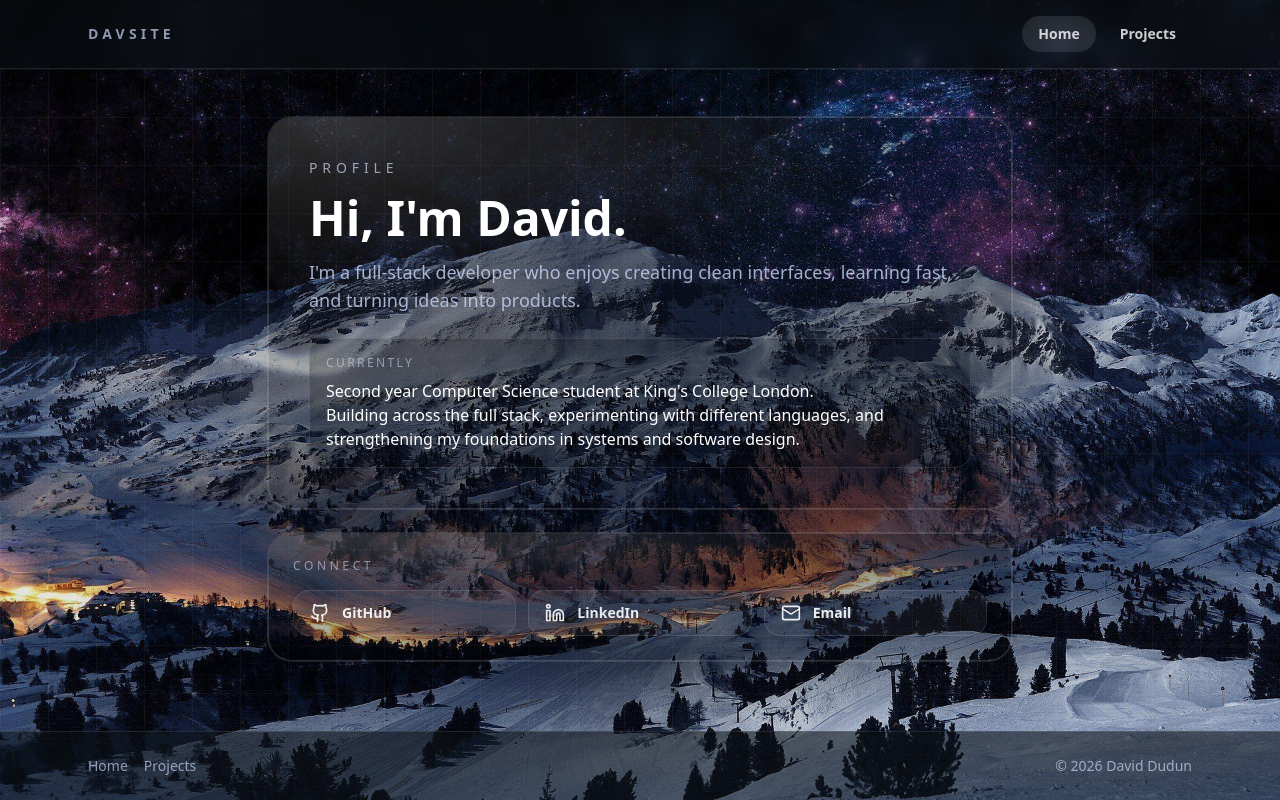
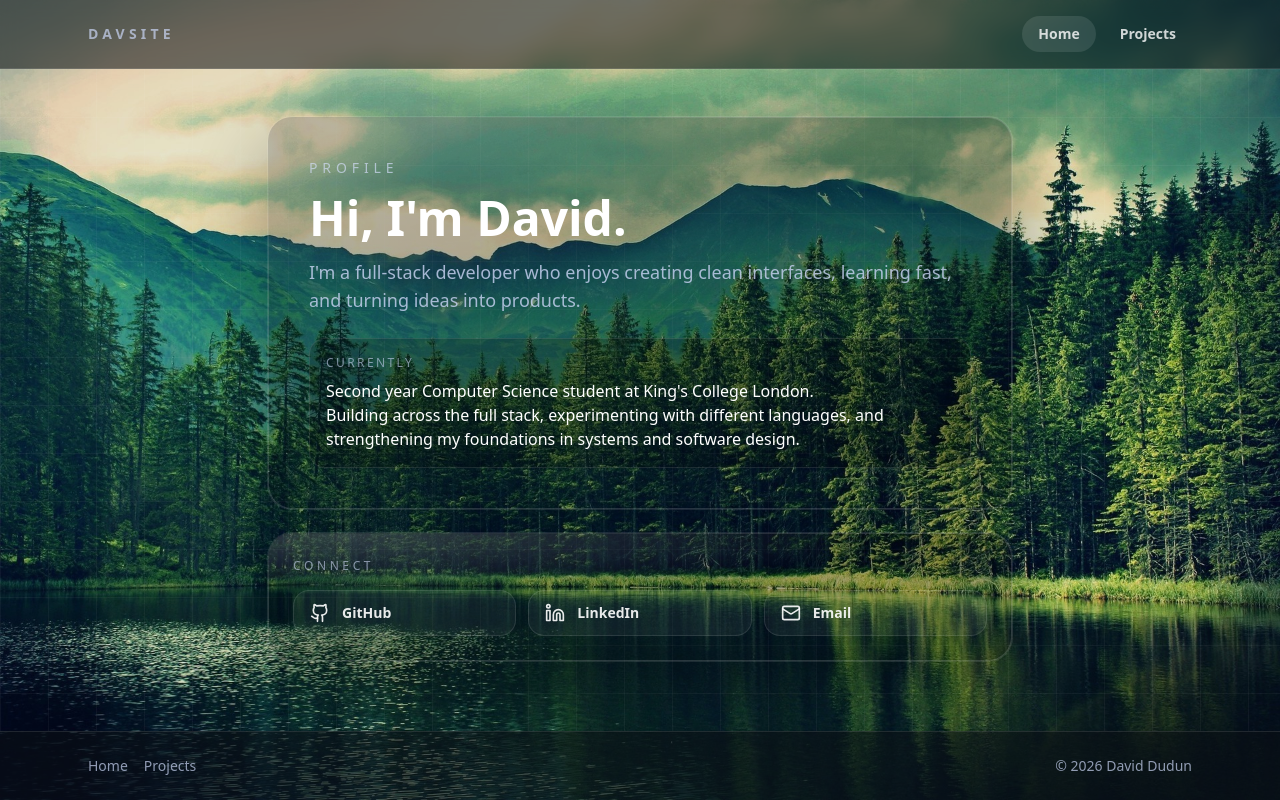
Before and after one commit to daviddudun/davsite, a React app in the folder frontend/: page / in a window 1280 px wide. Built offline with nearby package versions, Linux system fonts and the light colour scheme; the HTML template or start-up script is replaced by a standard one.

Commit message:
feat: add forest background image

```diff
--- a/frontend/src/index.css
+++ b/frontend/src/index.css
@@ -23,5 +23,5 @@ body {
   min-width: 320px;
   min-height: 100vh;
   background:
-    url('./assets/bg.jpg') center/cover no-repeat;
+    url('./assets/forest.jpg') center/cover no-repeat;
 }
```
Also changed, not shown: frontend/src/assets/forest.jpg (added).
